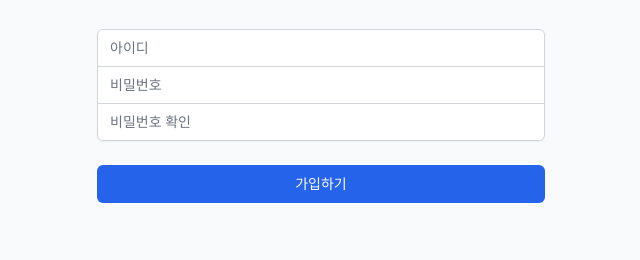
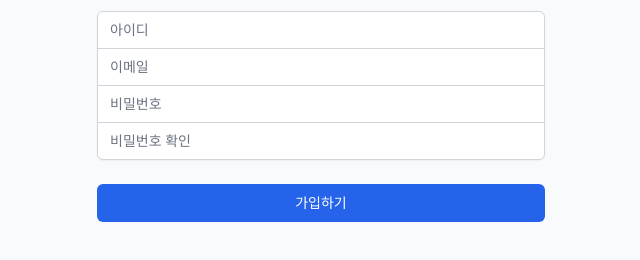
Before and after one commit to wpstar1/auto-posting-service, a website: page client/register.html in a window 1280 px wide. Shown: the part 344-604 px from the top of the page, without its empty margins (319-959 px from the left). Drawn offline with nearby package versions, Linux system fonts and the light colour scheme.

Commit message:
이메일 필드 추가 및 경로 수정

```diff
--- a/client/register.html
+++ b/client/register.html
@@ -27,6 +27,10 @@
                         <input id="username" name="username" type="text" required class="appearance-none rounded-none relative block w-full px-3 py-2 border border-gray-300 placeholder-gray-500 text-gray-900 rounded-t-md focus:outline-none focus:ring-blue-500 focus:border-blue-500 focus:z-10 sm:text-sm" placeholder="아이디">
                     </div>
                     <div>
+                        <label for="email" class="sr-only">이메일</label>
+                        <input id="email" name="email" type="email" required class="appearance-none rounded-none relative block w-full px-3 py-2 border border-gray-300 placeholder-gray-500 text-gray-900 focus:outline-none focus:ring-blue-500 focus:border-blue-500 focus:z-10 sm:text-sm" placeholder="이메일">
+                    </div>
+                    <div>
                         <label for="password" class="sr-only">비밀번호</label>
                         <input id="password" name="password" type="password" required class="appearance-none rounded-none relative block w-full px-3 py-2 border border-gray-300 placeholder-gray-500 text-gray-900 focus:outline-none focus:ring-blue-500 focus:border-blue-500 focus:z-10 sm:text-sm" placeholder="비밀번호">
                     </div>
@@ -50,6 +54,7 @@
             e.preventDefault();
 
             const username = document.getElementById('username').value;
+            const email = document.getElementById('email').value;
             const password = document.getElementById('password').value;
             const passwordConfirm = document.getElementById('passwordConfirm').value;
 
@@ -67,6 +72,7 @@
                     },
                     body: JSON.stringify({
                         username,
+                        email,
                         password,
                         passwordConfirm
                     }),
```
